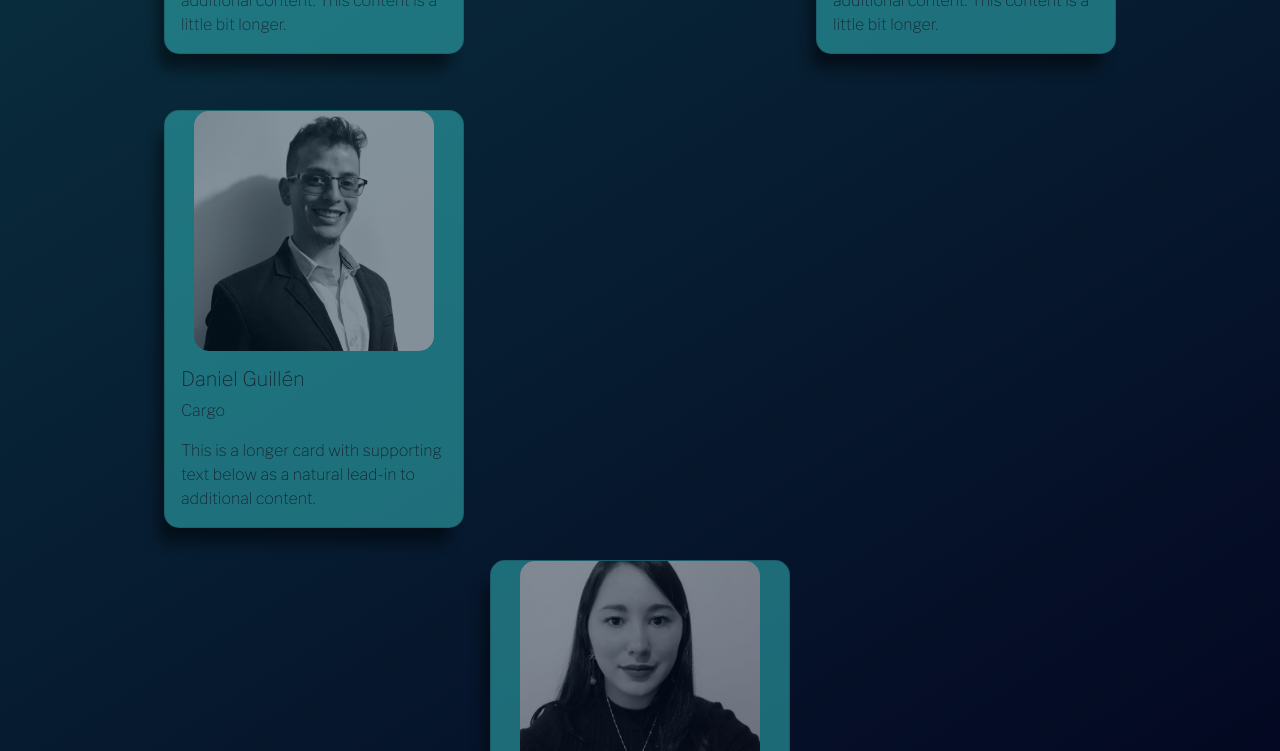
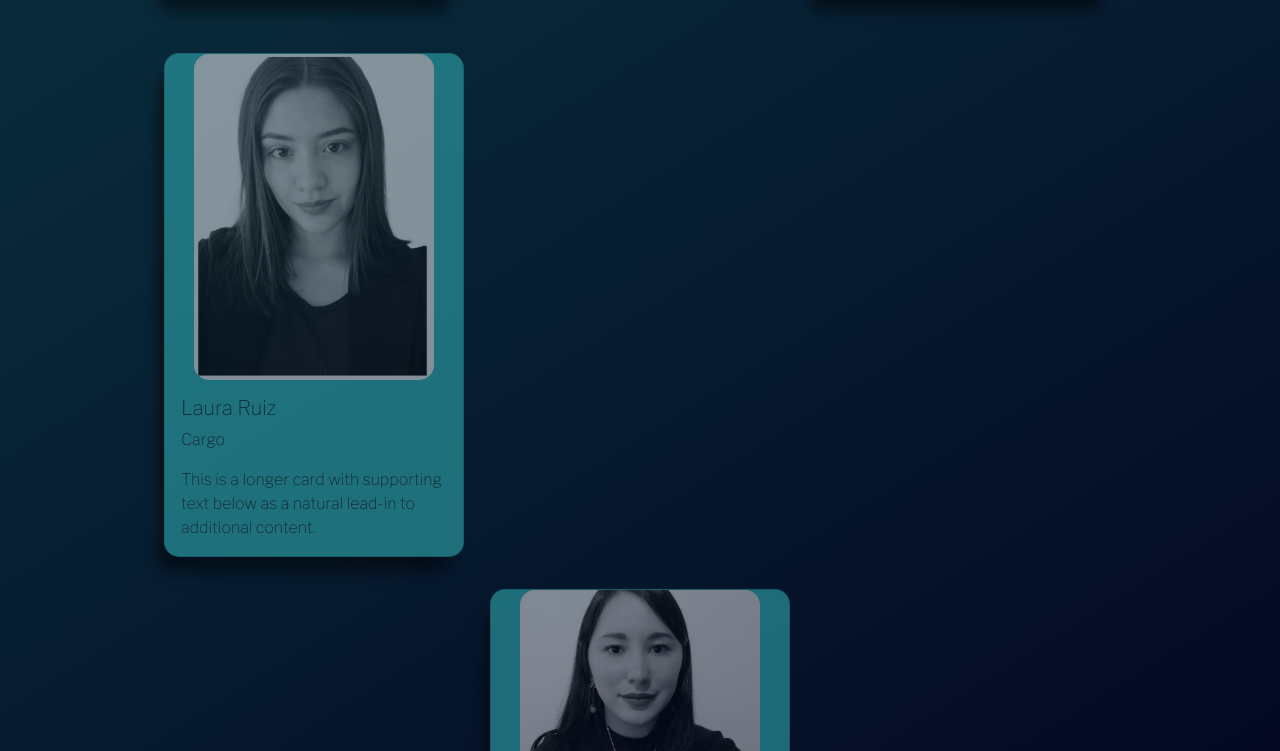
Before and after one commit to DanielRGuillen/coffeeFullStackTeam, a plain HTML site: page aboutUs.html in a window 1280 px wide. Shown: the part 1236-1987 px from the top of the page. Drawn offline with nearby package versions, Linux system fonts and the light colour scheme.

Commit message:
ingreso mi foto

```diff
--- a/aboutUs.html
+++ b/aboutUs.html
@@ -139,9 +139,9 @@
         </div>
         <div class="col">
           <div class="card">
-            <img src="./assets/img/photo-daniel.jpeg" class="card-img-top" alt="Daniel Photo">
+            <img src="./assets/img/laurapic.png" class="card-img-top" alt="Daniel Photo">
             <div class="card-body">
-              <h5 class="card-title">Daniel Guillén</h5>
+              <h5 class="card-title">Laura Ruiz</h5>
               <p class="card-text">Cargo</p>
               <p class="card-text">This is a longer card with supporting text below as a natural lead-in to additional
                 content.</p>
--- a/styles/style.css
+++ b/styles/style.css
@@ -123,7 +123,7 @@
   justify-content: center;
   width: 100vw;
   margin: 2rem auto 6rem;
-  padding: 2rem 10rem;
+  padding: 2rem 7rem;
 }
  .container {
   background-color: var(--blue);
```
Also changed, not shown: assets/img/laurapic.png (added).
